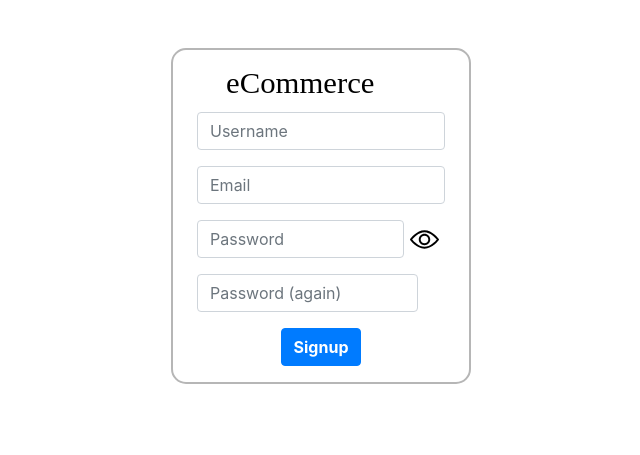
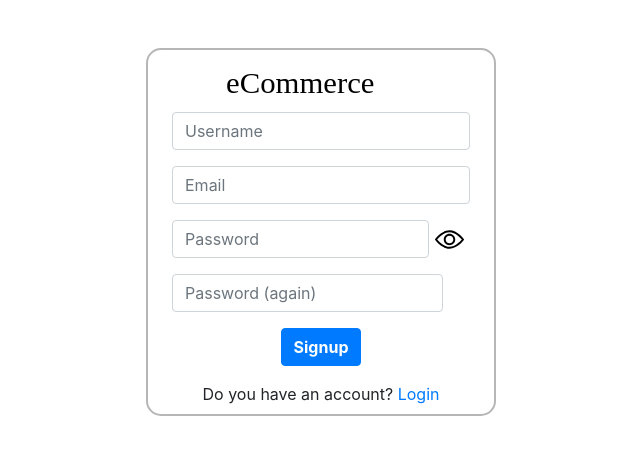
Before and after one commit to ToniIvars/Django-eCommerce, a Django app: page /auth/sign-up in a window 1280 px wide. Shown: the top 455 px of the page, without its empty margins (319-959 px from the left). Run offline with Django 3.2, Linux system fonts and the light colour scheme; some libraries are stand-ins or nearby versions.

Commit message:
Added links for the opposite view and changed the max-width

```diff
--- a/eCommerce/templates/authentication/base.html
+++ b/eCommerce/templates/authentication/base.html
@@ -19,7 +19,7 @@
         {% endif %}
     {% endfor %}
 
-    <div class="container px-4 pt-3 mt-5 text-center" style="max-width: 300px; border: 2px solid #b6b6b6; border-radius: 15px;">
+    <div class="container px-4 pt-3 mt-5 text-center" style="max-width: 350px; border: 2px solid #b6b6b6; border-radius: 15px;">
         <img class="mb-3" src="{% static 'logo.svg' %}" style="width: 12rem;">
         {% block content %}{% endblock %}
     </div>
--- a/eCommerce/templates/authentication/login.html
+++ b/eCommerce/templates/authentication/login.html
@@ -20,6 +20,9 @@
         <input class="btn btn-primary font-weight-bold" type="submit" value="Login">
     </div>
 </form>
+<div class="text-center mb-2">
+    Don't you have an account? <a href="{% url 'signup' %}">Signup</a>
+</div>
 
 <script>
     document.addEventListener('DOMContentLoaded', function () {
--- a/eCommerce/templates/authentication/signup.html
+++ b/eCommerce/templates/authentication/signup.html
@@ -29,6 +29,9 @@
         <input class="btn btn-primary font-weight-bold" type="submit" value="Signup">
     </div>
 </form>
+<div class="text-center mb-2">
+    Do you have an account? <a href="{% url 'login' %}">Login</a>
+</div>
 
 <script>
     document.addEventListener('DOMContentLoaded', function () {
```
